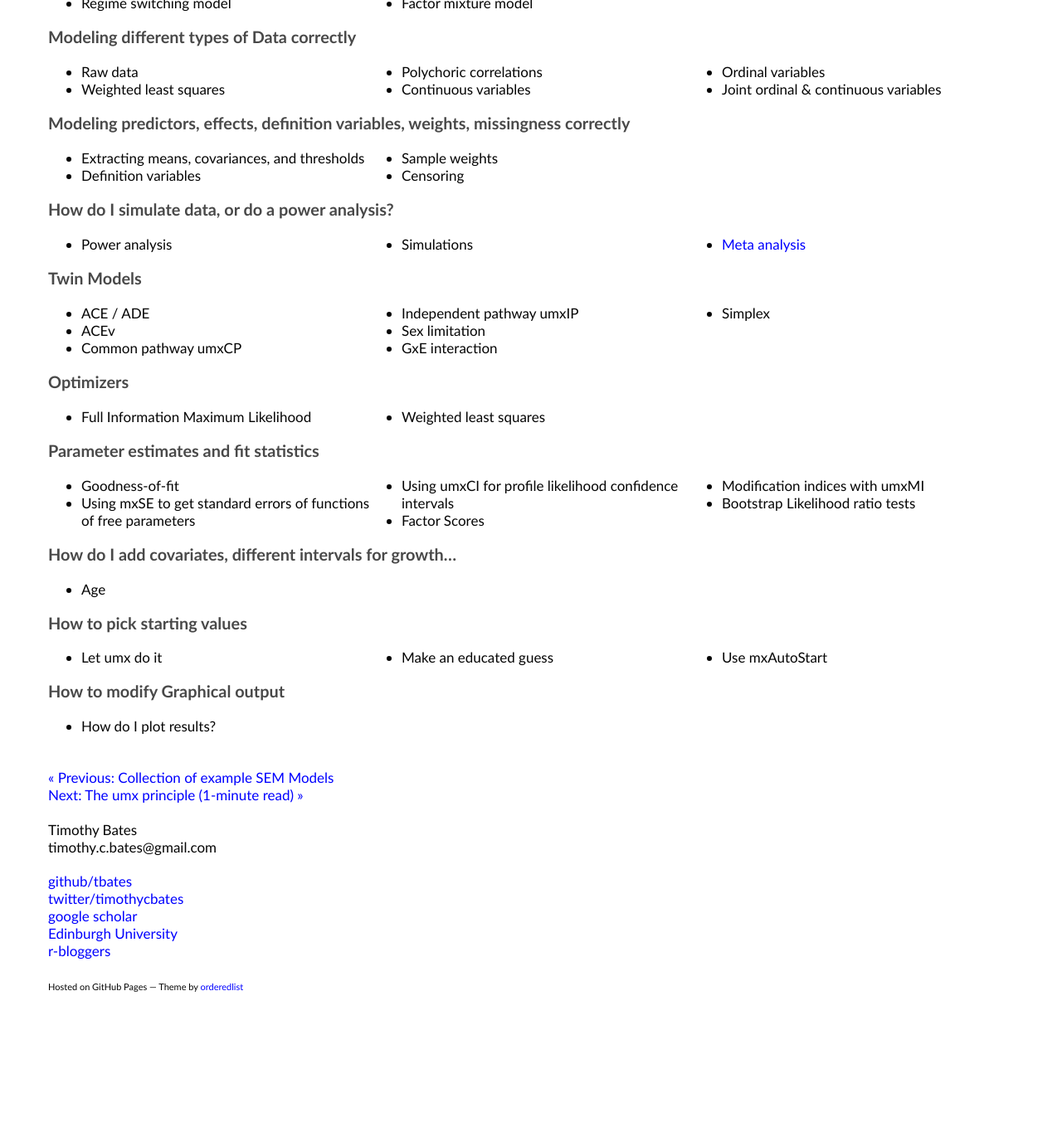
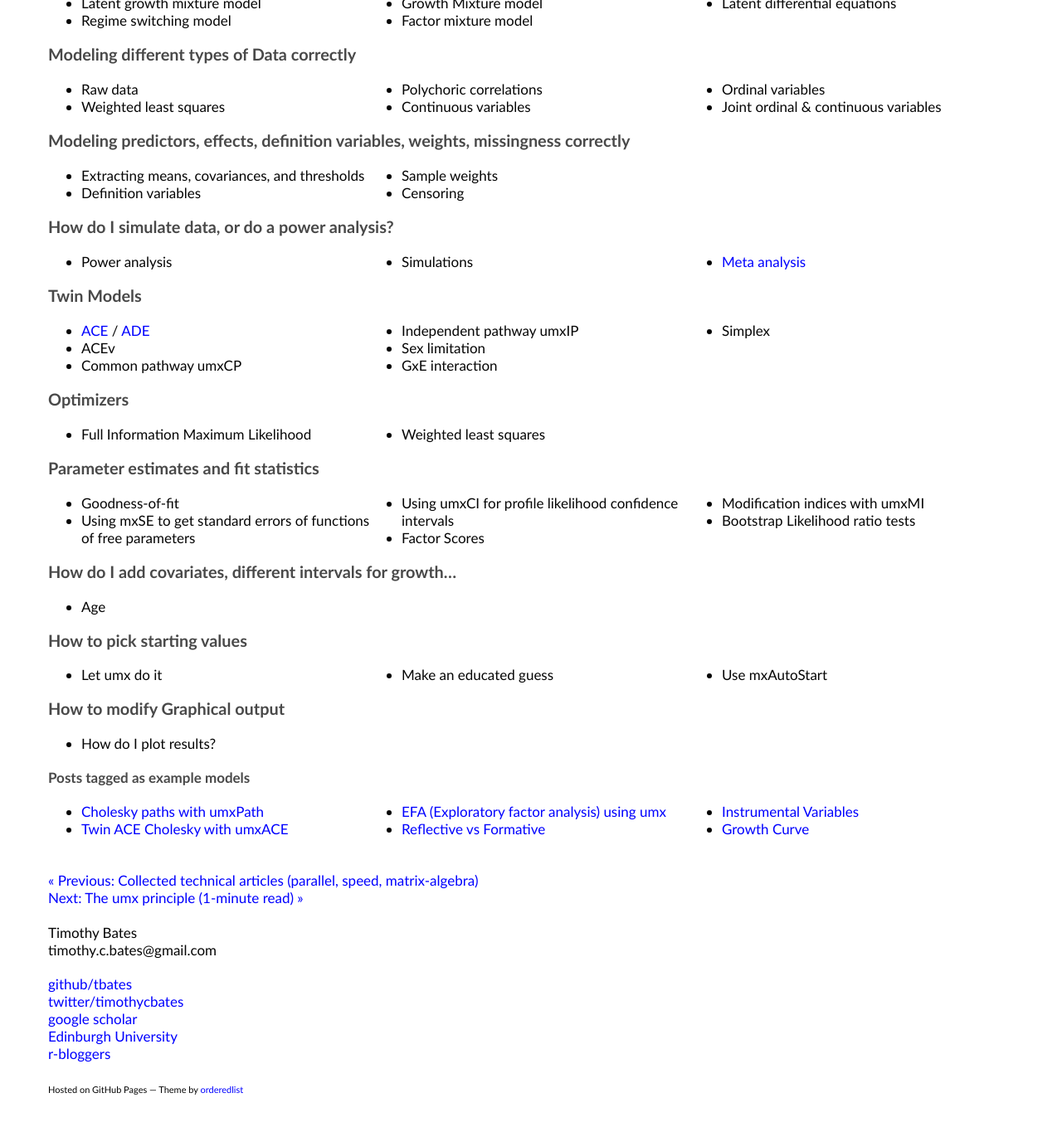
Before and after one commit to tbates/tbates.github.io, a Jekyll site: the page built from _posts/2001-06-20-container-Examples-organized.markdown, in a window 1280 px wide and 1400 px high, scrolled down 832 px. Shown: the top 1359 px of the window at 83% size. Built offline with Jekyll 4.4.1, drawn with Linux system fonts in a browser that asks for light colours; before the commit the page ends 2108 px from its top, so only the background shows below that; some of the changed text lies outside the part shown.

Commit message:
merge automatic model page with model list page

```diff
--- a/_posts/2001-06-20-examples-organized.markdown
+++ b/_posts/2001-06-20-container-Examples-organized.markdown
@@ -26,7 +26,8 @@
 *note*: This page expresses the goal for umx's coverage of core copy-and-paste model templates. Goal deadline to have it completed by end 2019.
 
 ### The two basic methods of modeling supported in umx
-* [umxPath](/advanced/1995/11/20/detailed-umxPath.html)
+* [`umxPath`](/advanced/1995/11/20/detailed-umxPath.html)
+* Making [Cholesky-style path connections](/models/twin/1980/06/15/twin-Cholesky.html) with `umxPath`
 * matrix-based
 
 ### Exploratory and Confirmatory Factor Analysis
@@ -108,7 +109,7 @@
 * [Meta analysis](https://cran.r-project.org/web/packages/metaSEM/vignettes/Examples.html)
 
 ### Twin Models
-* ACE / ADE
+* [ACE](/models/twin/1980/06/10/twin-umxACE.html) / [ADE](/models/twin/1980/06/10/twin-umxACE.html)
 * ACEv
 * Common pathway umxCP
 * Independent pathway umxIP
@@ -156,3 +157,14 @@
 
 ### How to modify Graphical output
   * How do I plot results?
+
+
+#### Posts tagged as example models
+
+<ul>
+  {% for post in site.categories.models %}
+	{% if post.url %}
+  <li><a href="{{ post.url }}">{{ post.title }}</a></li>
+	{% endif %}
+  {% endfor %}
+</ul>
```
Also changed, not shown: _posts/2015-06-02-container-Models-and-modeling-posts.markdown (deleted, +0 -19 lines).
